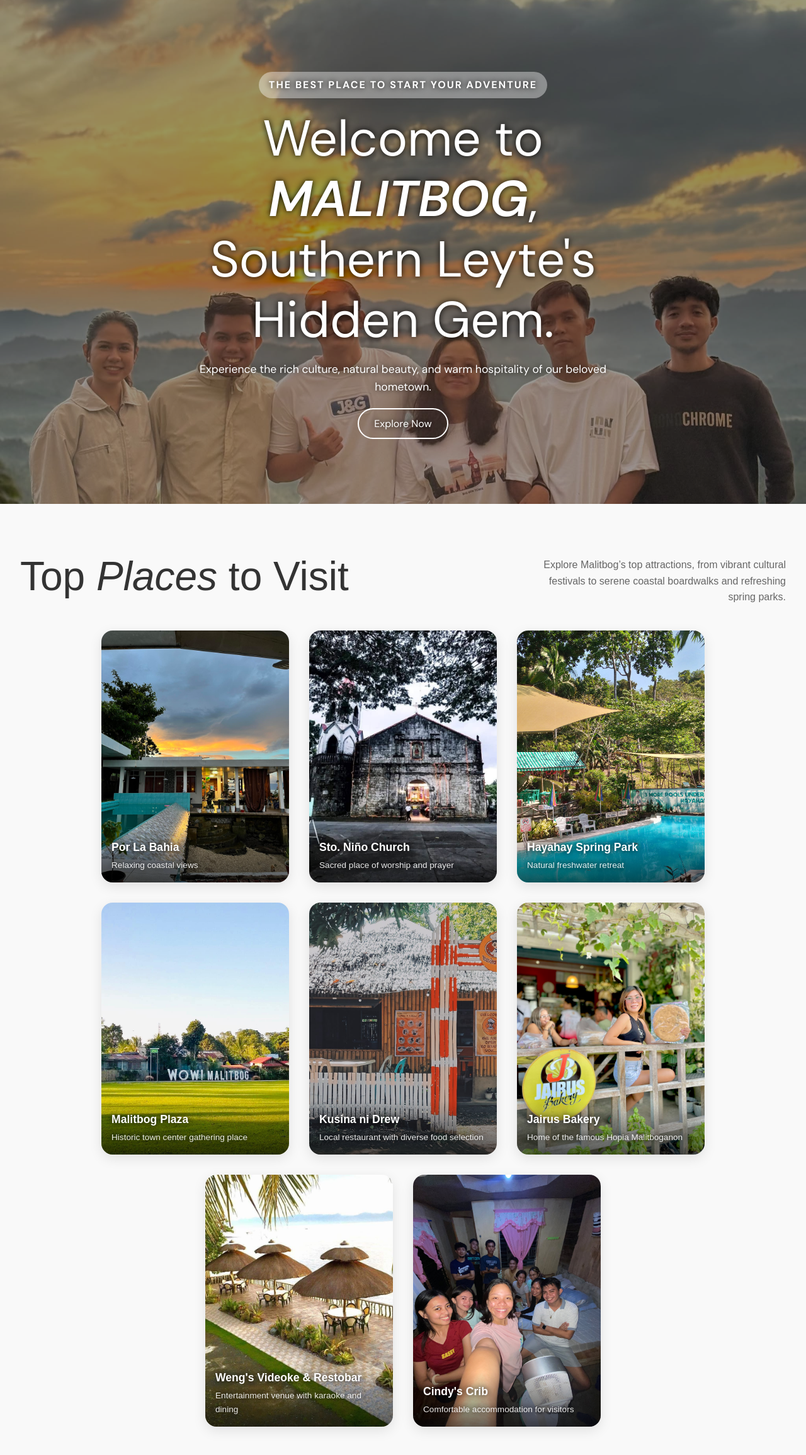
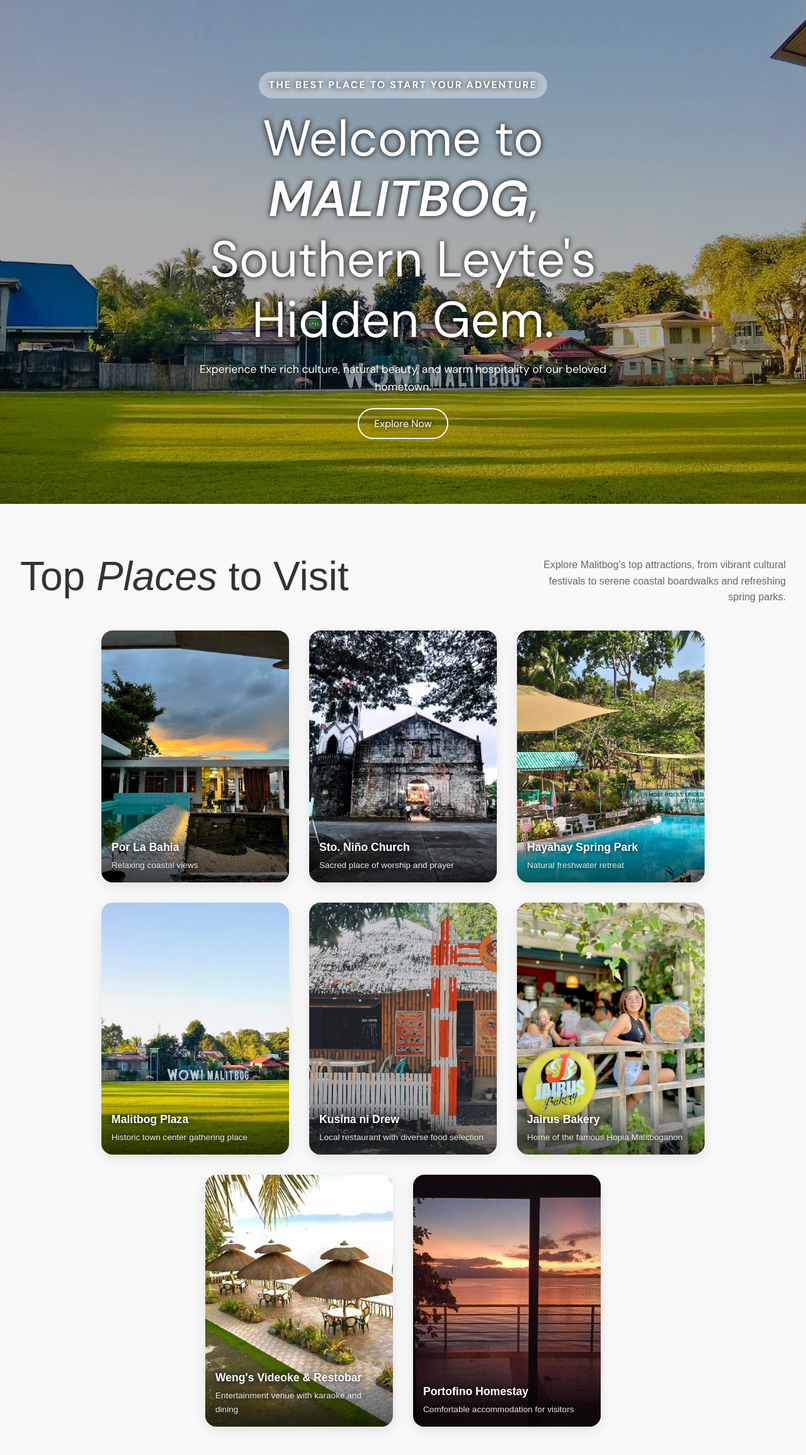
Before and after one commit to ixa187/malitbog, a plain HTML site: page index.html in a window 1280 px wide. Shown: the whole page at 63% size. Drawn offline with Linux system fonts and the light colour scheme; a web font is replaced by a local one.

Commit message:
made some changes in the photos

```diff
--- a/index.html
+++ b/index.html
@@ -112,9 +112,9 @@
 
         <!-- Portofino Homestay -->
         <div class="thing-card scroll-animate">
-          <img src="img/cindy-crib.jpg" alt="Cindy Crib" />
+          <img src="img/portofino.jpg" alt="Cindy Crib" />
           <div class="thing-overlay">
-            <h3>Cindy's Crib</h3>
+            <h3>Portofino Homestay</h3>
             <p>Comfortable accommodation for visitors</p>
           </div>
         </div>
--- a/styles.css
+++ b/styles.css
@@ -86,7 +86,7 @@
 
 /* === HERO SECTION STYLES === */
 .hero {
-  background-image: url("img/malitbog-wow.jpg");
+  background-image: url("img/plaza.jpg");
   background-size: cover;
   background-position: center;
   height: 100vh;
@@ -98,7 +98,7 @@
 }
 
 .hero-overlay {
-  background: rgba(0, 0, 0, 0.4);
+  background: rgba(0, 0, 0, 0.3);
   position: absolute;
   inset: 0;
   display: flex;
@@ -240,7 +240,7 @@
   box-shadow: 0 6px 20px rgba(0, 0, 0, 0.1);
 }
 
-/* Staggered animation delays for scroll-triggered cards */
+/* animation delay */
 .thing-card.scroll-animate:nth-child(1) {
   transition-delay: 0.1s;
 }
```
Also changed, not shown: img/plaza.jpg (added).
